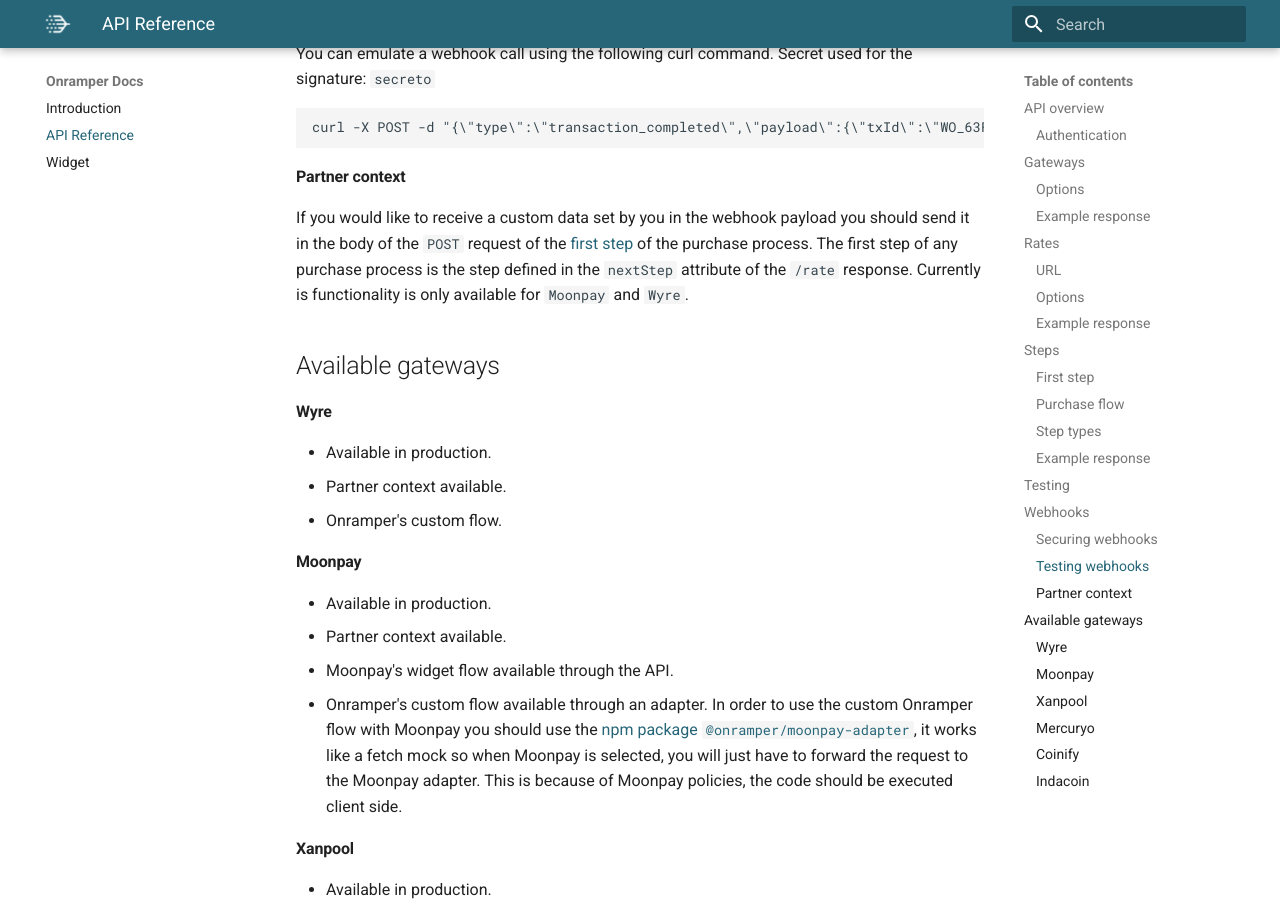
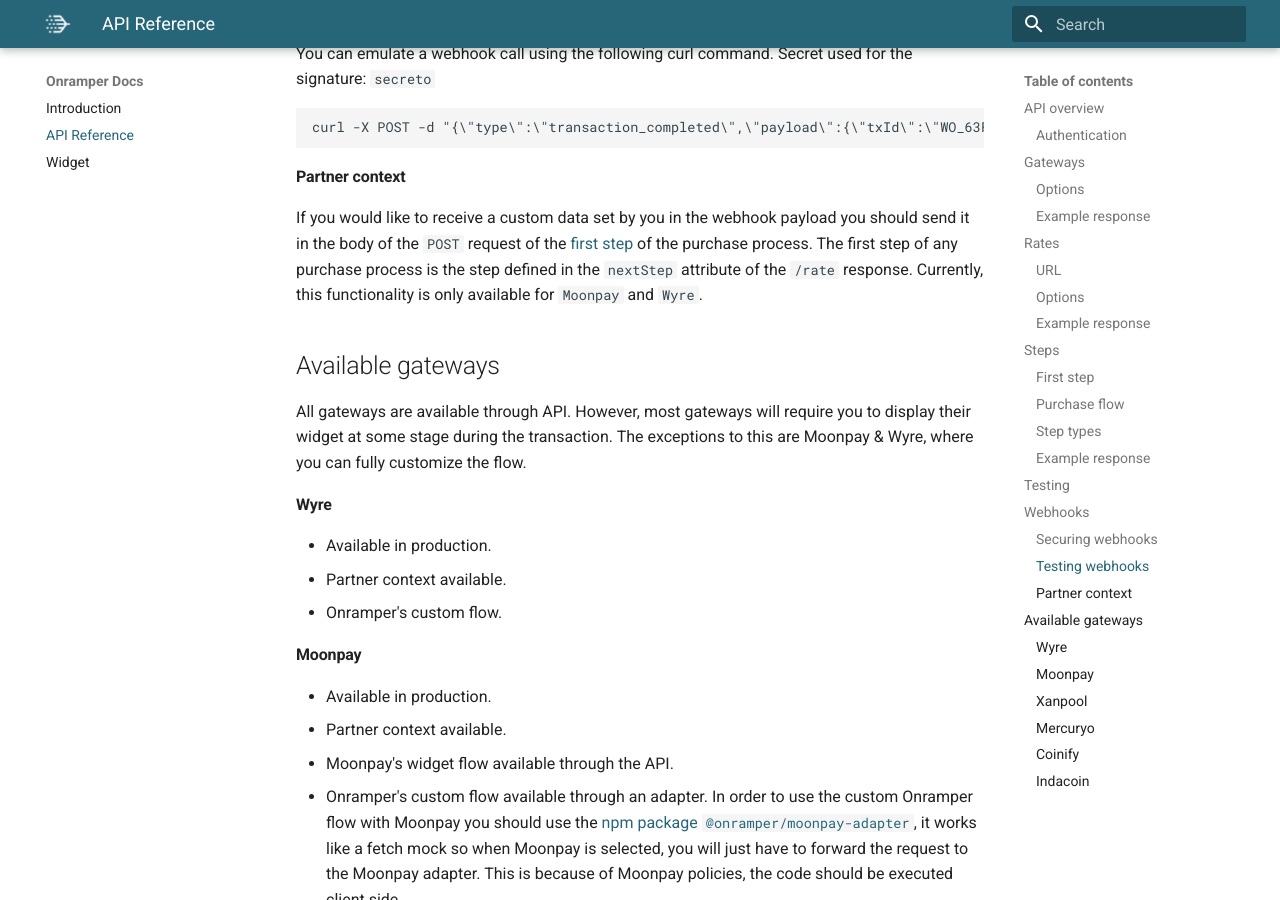
Before and after one commit to onramper/docs, an MkDocs documentation site: the page built from docs/API-Reference.md, in a window 1280 px wide and 900 px high, scrolled down 9401 px. Built offline with MkDocs 1.6.1 and Material for MkDocs 9.7.7, drawn with Linux system fonts in a browser that asks for light colours.

Commit message:
Update API-Reference.md

```diff
--- a/docs/API-Reference.md
+++ b/docs/API-Reference.md
@@ -332,9 +332,10 @@ curl -X POST -d "{\"type\":\"transaction_completed\",\"payload\":{\"txId\":\"WO_
 
 #### Partner context
 
-If you would like to receive a custom data set by you in the webhook payload you should send it in the body of the `POST` request of the [first step]('#first-step') of the purchase process. The first step of any purchase process is the step defined in the `nextStep` attribute of the `/rate` response. Currently is functionality is only available for `Moonpay` and `Wyre`.
+If you would like to receive a custom data set by you in the webhook payload you should send it in the body of the `POST` request of the [first step]('#first-step') of the purchase process. The first step of any purchase process is the step defined in the `nextStep` attribute of the `/rate` response. Currently, this functionality is only available for `Moonpay` and `Wyre`.
 
 ## Available gateways
+All gateways are available through API. However, most gateways will require you to display their widget at some stage during the transaction. The exceptions to this are Moonpay & Wyre, where you can fully customize the flow.
 
 #### Wyre
 
```
